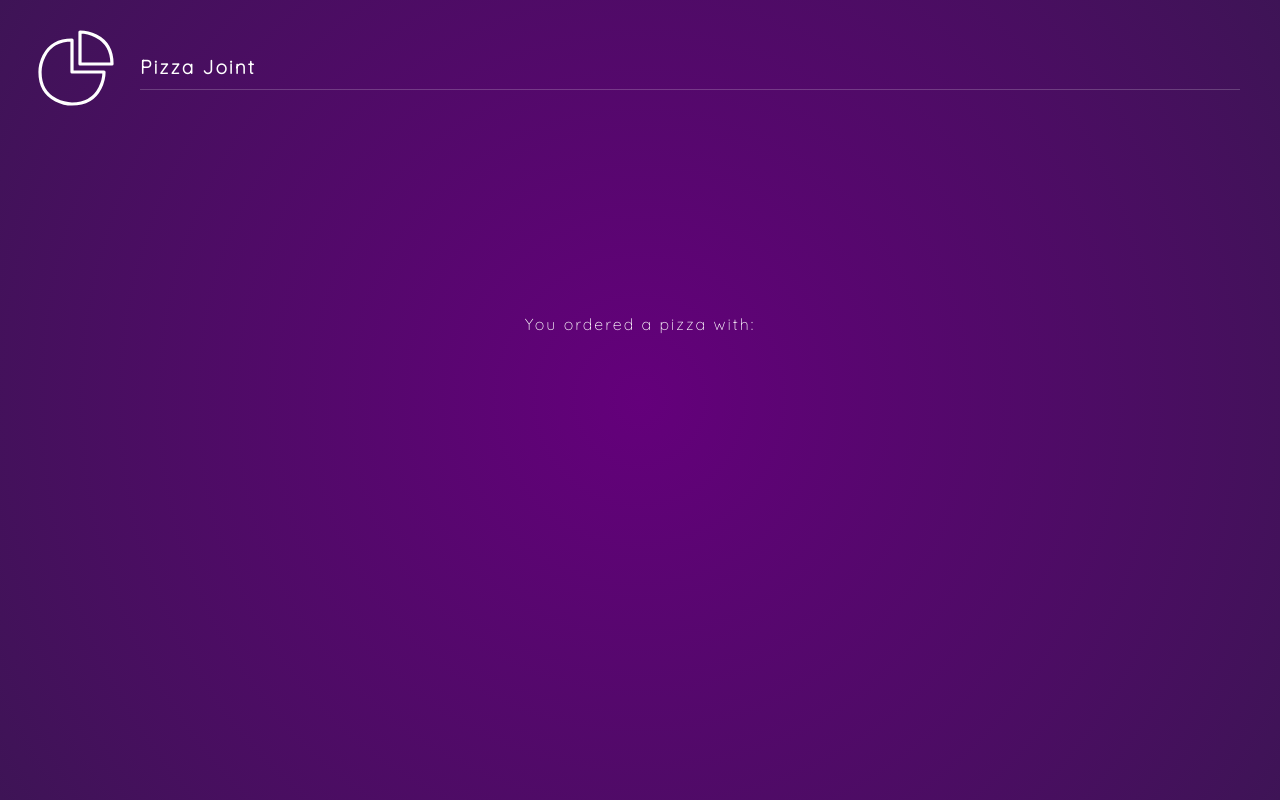
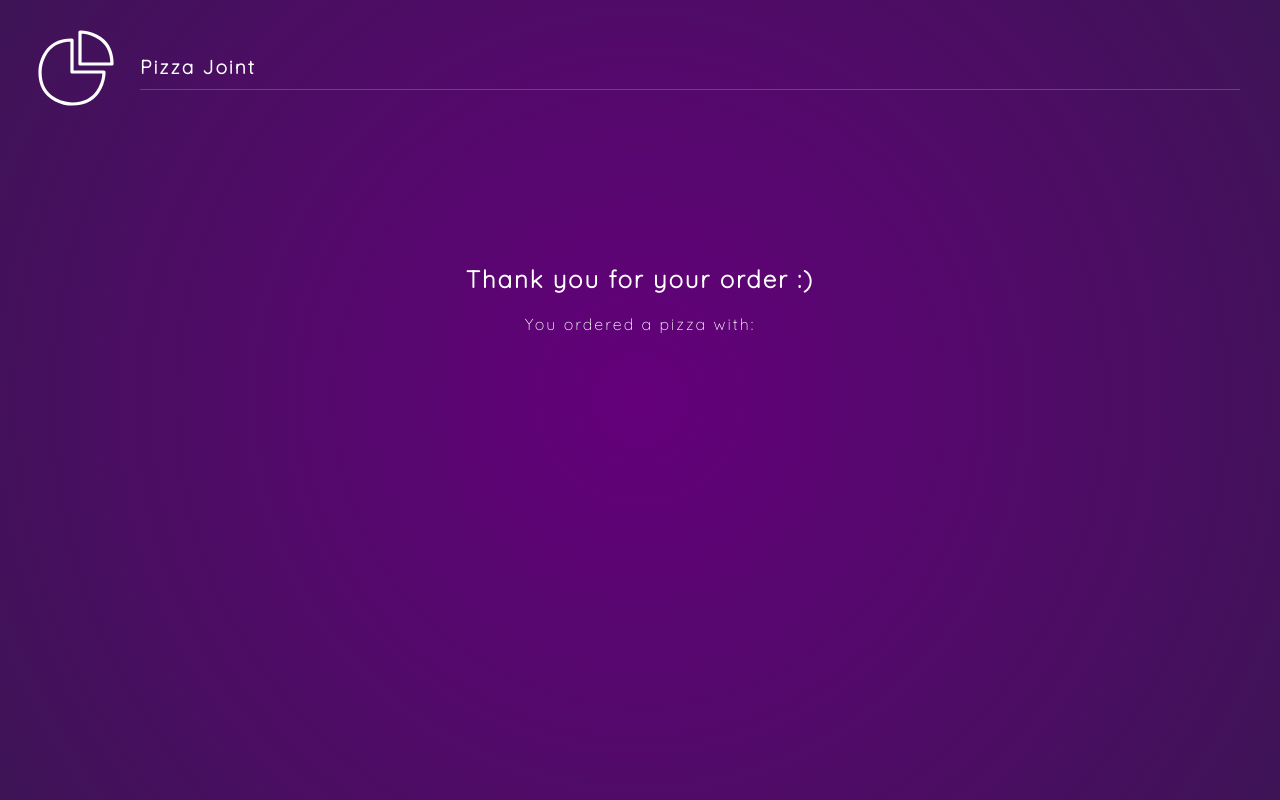
Before and after one commit to JaneMoroz/Framer-Motion-Practice, a React (Create React App) app in the folder pizzajoint/: page /order in a window 1280 px wide. Built offline with nearby package versions, Linux system fonts and the light colour scheme.

Commit message:
Added routing animation

```diff
--- a/pizzajoint/src/App.js
+++ b/pizzajoint/src/App.js
@@ -1,12 +1,14 @@
 import React, { useState } from "react";
-import { Route, Routes } from "react-router-dom";
+import { Route, Routes, useLocation } from "react-router-dom";
 import Header from "./components/Header";
 import Home from "./components/Home";
 import Base from "./components/Base";
 import Toppings from "./components/Toppings";
 import Order from "./components/Order";
+import { AnimatePresence } from "framer-motion";
 
 function App() {
+  const location = useLocation();
   const [pizza, setPizza] = useState({ base: "", toppings: [] });
 
   const addBase = (base) => {
@@ -26,7 +28,8 @@
   return (
     <>
       <Header />
-      <Routes>
+      <AnimatePresence exitBeforeEnter>
+        <Routes location={location} key={location.key}>
           <Route
             path="/base"
             element={<Base addBase={addBase} pizza={pizza} />}
@@ -38,6 +41,7 @@
           <Route path="/order" element={<Order pizza={pizza} />} />
           <Route path="/" element={<Home />} />
         </Routes>
+      </AnimatePresence>
     </>
   );
 }
--- a/pizzajoint/src/components/Base.js
+++ b/pizzajoint/src/components/Base.js
@@ -5,12 +5,16 @@
 const containerVariants = {
   hidden: {
     opacity: 0,
-    x: "-100vw",
+    x: "100vw",
   },
   visible: {
     opacity: 1,
     x: 0,
     transition: { type: "spring", delay: 0.5 },
+  },
+  exit: {
+    x: "-100vw",
+    transition: { ease: "easeInOut" },
   },
 };
 
@@ -45,6 +49,7 @@
       variants={containerVariants}
       initial="hidden"
       animate="visible"
+      exit="exit"
       className="base container"
     >
       <h3>Step 1: Choose Your Base</h3>
--- a/pizzajoint/src/components/Home.js
+++ b/pizzajoint/src/components/Home.js
@@ -15,12 +15,27 @@
   },
 };
 
+const containerVariants = {
+  hidden: {
+    opacity: 0,
+  },
+  visible: {
+    opacity: 1,
+    transition: { delay: 1.5, duration: 3 },
+  },
+  exit: {
+    x: "-100vw",
+    transition: { ease: "easeInOut" },
+  },
+};
+
 const Home = () => {
   return (
     <motion.div
-      initial={{ opacity: 0 }}
-      animate={{ opacity: 1 }}
-      transition={{ delay: 1.5, duration: 3 }}
+      variants={containerVariants}
+      initial="hidden"
+      animate="visible"
+      exit="exit"
       className="home container"
     >
       <h2>Welcome to Pizza Joint</h2>
--- a/pizzajoint/src/components/Order.js
+++ b/pizzajoint/src/components/Order.js
@@ -1,10 +1,10 @@
 import React, { useState } from "react";
-import { motion, AnimatePresence } from "framer-motion";
+import { motion } from "framer-motion";
 
 const containerVariants = {
   hidden: {
     opacity: 0,
-    x: "-100vw",
+    x: "100vw",
   },
   visible: {
     opacity: 1,
@@ -26,12 +26,6 @@
 };
 
 const Order = ({ pizza }) => {
-  const [showTitle, setShowTitle] = useState(true);
-
-  setTimeout(() => {
-    setShowTitle(false);
-  }, 4000);
-
   return (
     <motion.div
       variants={containerVariants}
@@ -39,13 +33,7 @@
       animate="visible"
       className="container order"
     >
-      <AnimatePresence>
-        {showTitle && (
-          <motion.h2 exit={{ y: -1000, opacity: 0 }}>
-            Thank you for your order :)
-          </motion.h2>
-        )}
-      </AnimatePresence>
+      <h2>Thank you for your order :)</h2>
       <motion.p variants={childVariants}>
         You ordered a {pizza.base} pizza with:
       </motion.p>
--- a/pizzajoint/src/components/Toppings.js
+++ b/pizzajoint/src/components/Toppings.js
@@ -5,12 +5,16 @@
 const containerVariants = {
   hidden: {
     opacity: 0,
-    x: "-100vw",
+    x: "100vw",
   },
   visible: {
     opacity: 1,
     x: 0,
     transition: { type: "spring", delay: 0.5 },
+  },
+  exit: {
+    x: "-100vw",
+    transition: { ease: "easeInOut" },
   },
 };
 
@@ -42,6 +46,7 @@
       variants={containerVariants}
       initial="hidden"
       animate="visible"
+      exit="exit"
       className="toppings container"
     >
       <h3>Step 2: Choose Toppings</h3>
```
Lines whose indentation alone changed are shown as unchanged.
